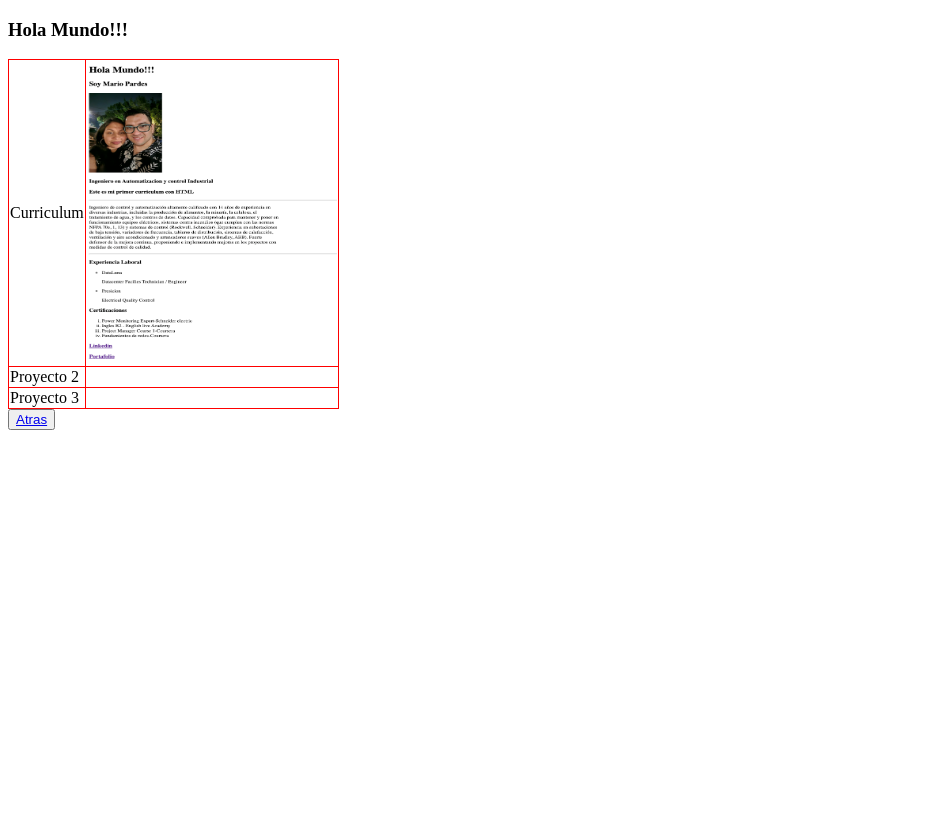
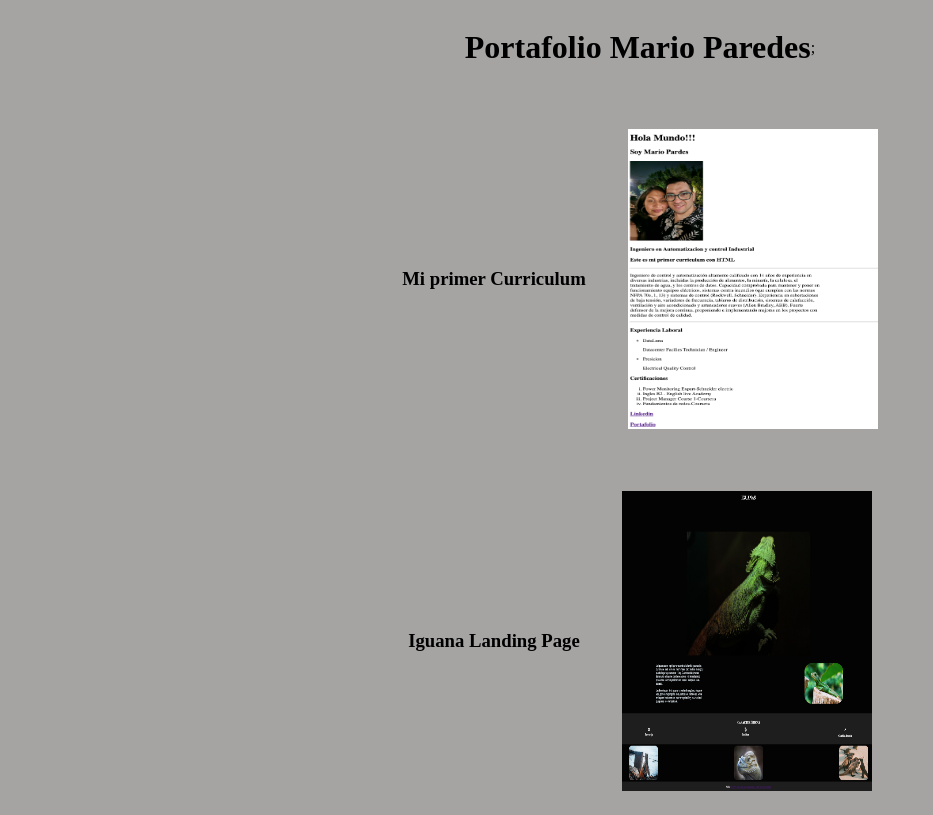
Before and after one commit to Mario-jul/CV_Mario_Paredes, a plain HTML site: page index2.html in a window 1280 px wide. Shown: the top 815 px of the page, without its empty margins (0-933 px from the left). Drawn offline with Linux system fonts and the light colour scheme.

Commit message:
mejorando portafoliio

```diff
--- a/index2.html
+++ b/index2.html
@@ -4,35 +4,66 @@
     <meta charset="UTF-8">
     <meta name="viewport" content="width=device-width, initial-scale=1.0">
     <style>
+        body{
+            background-color: rgb(166, 163, 163);
+        }
+        .header{
+            display:flex;
+            justify-content:center;
+            align-items: center;
+
+        }
         table,td,tr {
-            border: 1px solid red;
             border-collapse: collapse;
+            display:flex;
+            justify-content:center;
+            align-items: center;
         }
         .foto {
             height: 300px;
             width: 250px;
         }
+        tr,td{
+            display: flex;
+            justify-content:center;
+            align-items: center;
+            margin: 20px;
+
+        }
+        .button{
+            display:flex;
+            justify-content:center;
+            align-items: center;
+
+        }
+
     </style>
     <title>Portafolio Mario Paredes</title>
 </head>
+
 <body>
-    <h3>Hola Mundo!!!</h3>
-    <table>
+    <div class="header">
+        <h1>Portafolio Mario Paredes</h1>;
+    </div>
+
+    <table class="table">
         <tr>
-            <td>Curriculum</td>
+            <td><h3>Mi primer Curriculum</h3></td>
             <td ><img class="foto" src="./assets/img/primer_projecto.png" alt="Screnshot Primer projecto"></td>
         </tr>
         <tr>
-            <td>Proyecto 2</td>
-            <td></td>
+            <td><h3>Iguana Landing Page</h3></td>
+            <td><img class="foto" src="./assets/img/Iguana_page.png" alt="Iguana_page"></td>
         </tr>
 
         <tr>
-            <td>Proyecto 3</td>
-            <td></td>
+            <td><h3>Cuppon Page</h3></td>
+            <td><img class="foto" src="./assets/img/cuppon_page.png" alt="cuppon_page"></td>
         </tr>
 
     </table>
-   <button><a href="index.html">Atras</a></button>
+    <section class="button">
+        <button><a href="index.html">Atras</a></button>
+    </section>
 </body>
 </html>
```
Also changed, not shown: assets/img/Iguana_page.png (added), assets/img/cuppon_page.png (added), 1 other file.
